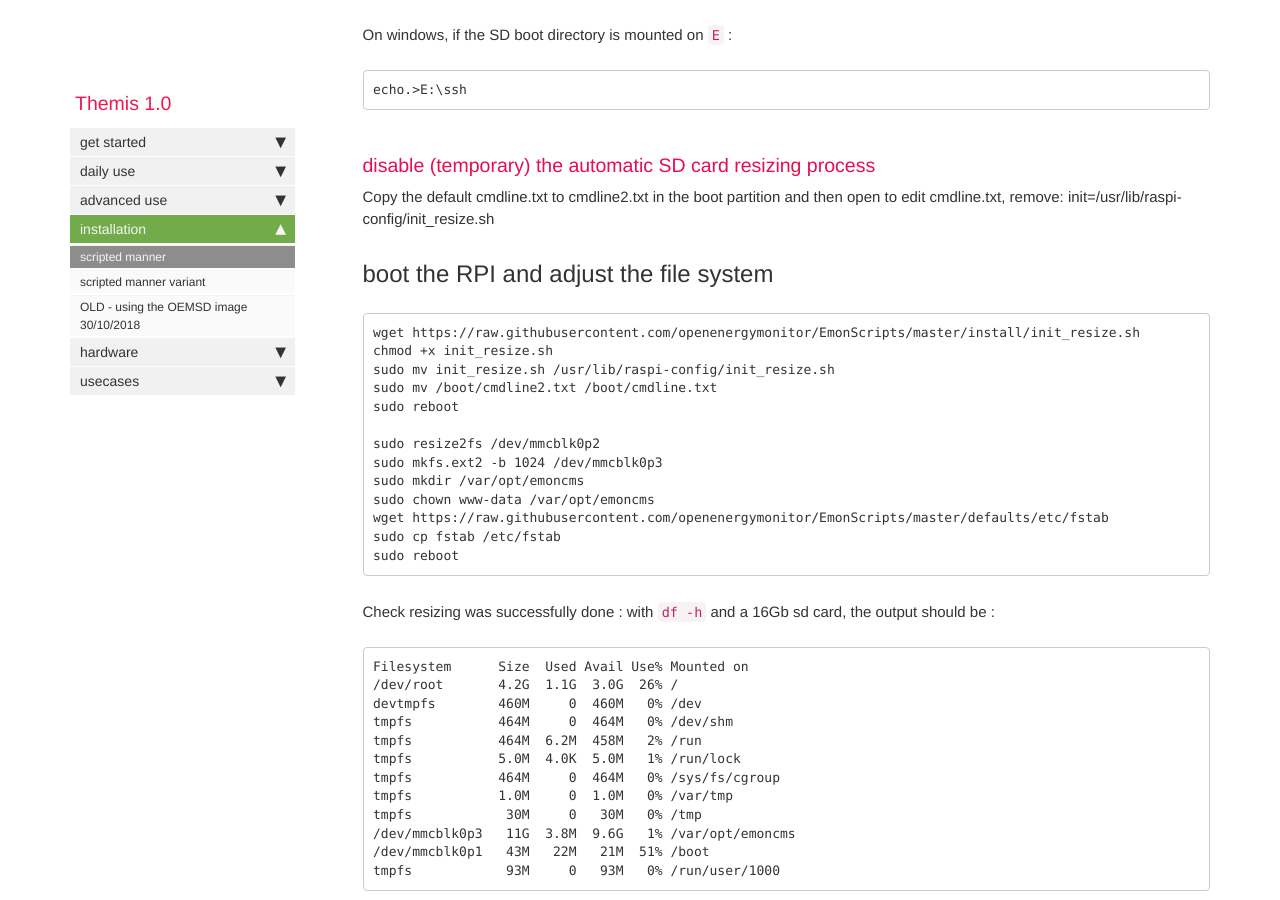
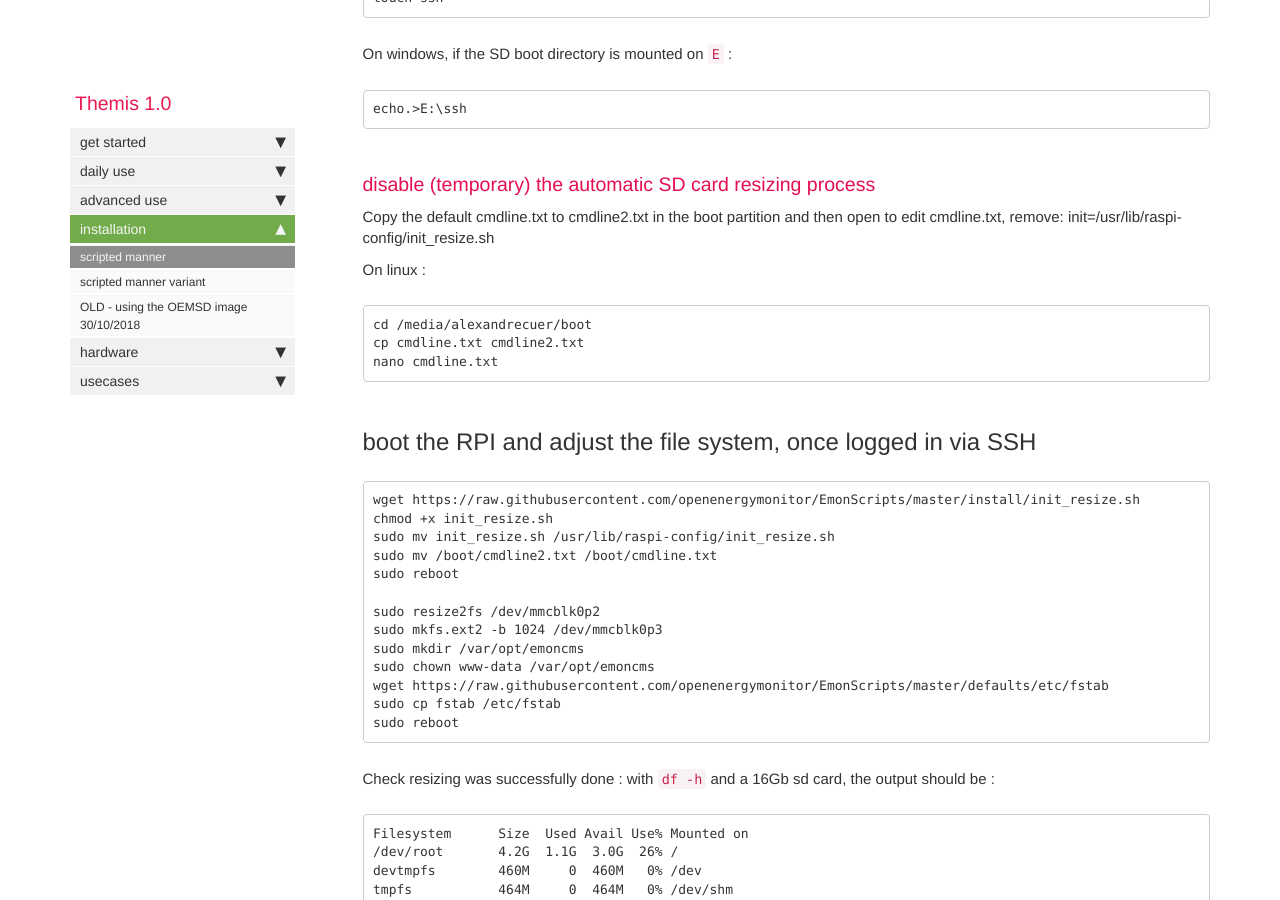
Before and after one commit to dromotherm/documentation, a Jekyll site: the page built from pages/themis/Note_install_Themis.md, in a window 1280 px wide and 900 px high, scrolled down 1012 px. Built offline with Jekyll 4.4.1, drawn with Linux system fonts in a browser that asks for light colours; comment, search, counter and statistics services are not loaded; some of the changed text lies outside the part shown.

Commit message:
Update Note_install_Themis.md

````diff
--- a/pages/themis/Note_install_Themis.md
+++ b/pages/themis/Note_install_Themis.md
@@ -35,7 +35,15 @@
 
 Copy the default cmdline.txt to cmdline2.txt in the boot partition and then open to edit cmdline.txt, remove: init=/usr/lib/raspi-config/init_resize.sh
 
-## boot the RPI and adjust the file system
+On linux :
+
+```
+cd /media/alexandrecuer/boot
+cp cmdline.txt cmdline2.txt
+nano cmdline.txt
+```
+
+## boot the RPI and adjust the file system, once logged in via SSH
 
 ```
 wget https://raw.githubusercontent.com/openenergymonitor/EmonScripts/master/install/init_resize.sh
````
